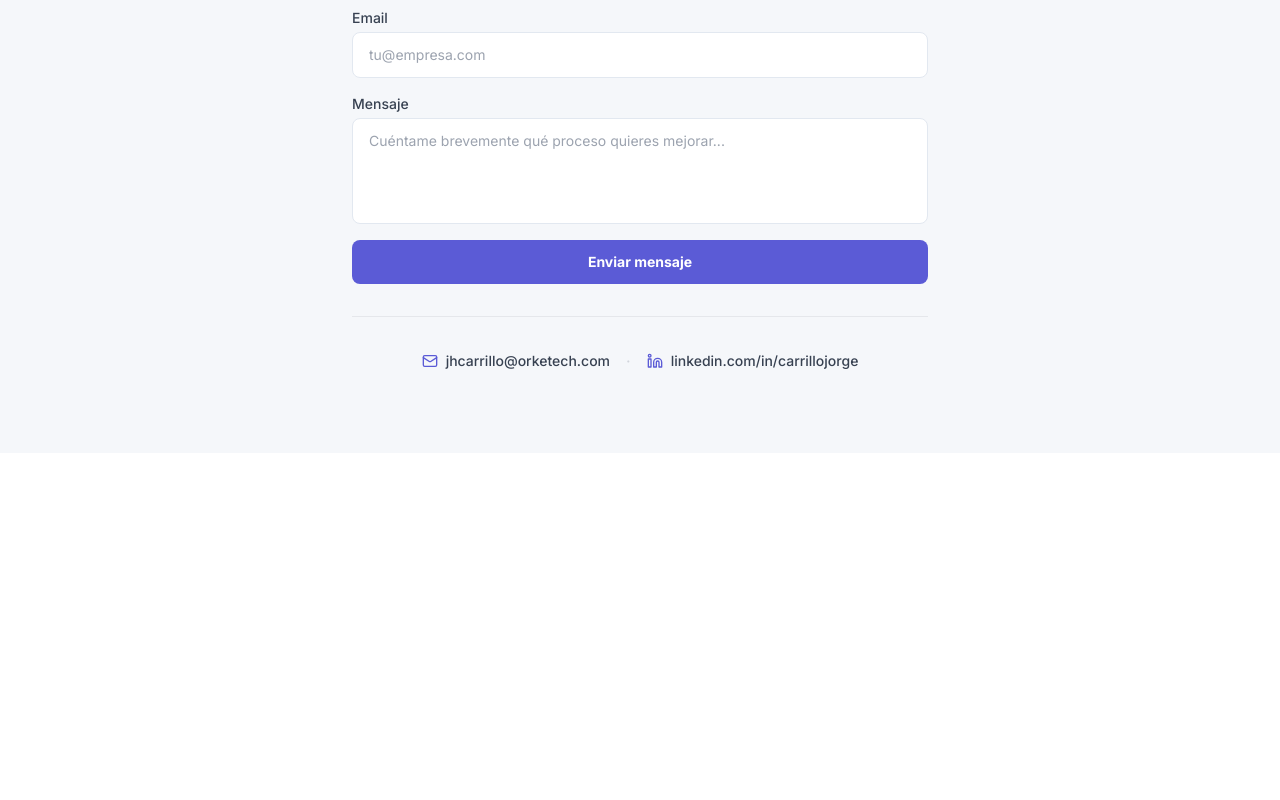
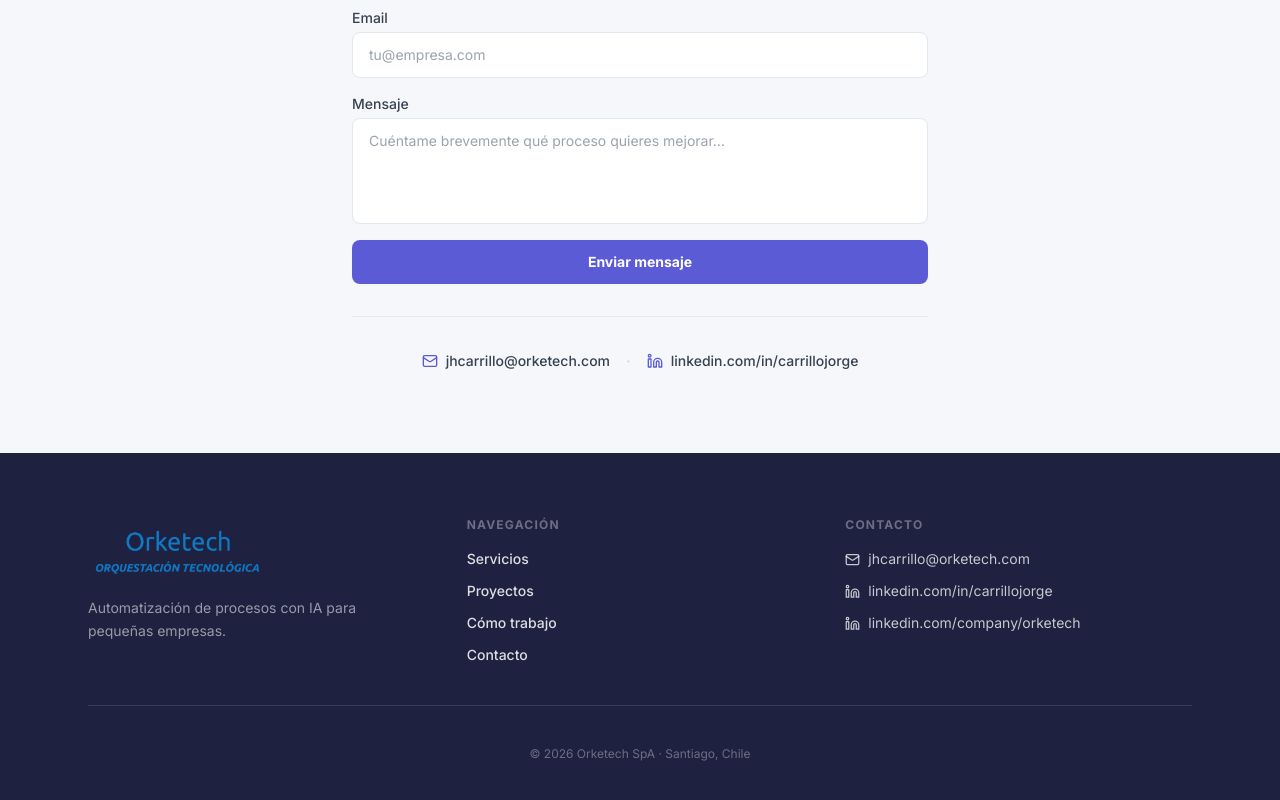
Before and after one commit to jhcarrillo74/orketech-landing, a React (Vite) app: page / in a window 1280 px wide. Shown: the part 5685-6485 px from the top of the page. Before the commit the page ends 6138 px from the top, so only its background shows below. Built offline with nearby package versions, Linux system fonts and the light colour scheme.

Commit message:
Updated App.tsx

```diff
--- a/src/App.tsx
+++ b/src/App.tsx
@@ -9,6 +9,7 @@ import Proyectos from './sections/Proyectos';
 import ComoTrabajo from './sections/ComoTrabajo';
 import QuienSoy from './sections/QuienSoy';
 import Contacto from './sections/Contacto';
+import Footer from './components/Footer';
 
 function App() {
   return (
@@ -26,6 +27,7 @@ function App() {
         <QuienSoy />
         <Contacto />
       </main>
+      <Footer />
     </div>
   );
 }
--- /dev/null
+++ b/src/components/Footer.jsx
@@ -0,0 +1,137 @@
+import { Mail, Linkedin } from 'lucide-react';
+
+const navLinks = [
+  { label: 'Servicios', href: '#servicios' },
+  { label: 'Proyectos', href: '#proyectos' },
+  { label: 'Cómo trabajo', href: '#como-trabajo' },
+  { label: 'Contacto', href: '#contacto' },
+];
+
+const contactLinks = [
+  {
+    icon: Mail,
+    label: 'jhcarrillo@orketech.com',
+    href: 'mailto:jhcarrillo@orketech.com',
+  },
+  {
+    icon: Linkedin,
+    label: 'linkedin.com/in/carrillojorge',
+    href: 'https://linkedin.com/in/carrillojorge',
+  },
+  {
+    icon: Linkedin,
+    label: 'linkedin.com/company/orketech',
+    href: 'https://linkedin.com/company/orketech',
+  },
+];
+
+export default function Footer() {
+  return (
+    <footer style={{ backgroundColor: '#1E2140' }}>
+      <div className="max-w-6xl mx-auto px-6 py-16">
+
+        {/* Three columns */}
+        <div className="grid grid-cols-1 md:grid-cols-3 gap-10 md:gap-8 text-center md:text-left">
+
+          {/* Left: logo + tagline */}
+          <div className="flex flex-col items-center md:items-start gap-4">
+            <img
+              src="/logo/Logo_4_Orketech.png"
+              alt="Orketech"
+              style={{ width: 180 }}
+            />
+            <p
+              className="text-sm leading-relaxed max-w-xs"
+              style={{
+                fontFamily: "'Inter', sans-serif",
+                color: 'rgba(255,255,255,0.55)',
+              }}
+            >
+              Automatización de procesos con IA para pequeñas empresas.
+            </p>
+          </div>
+
+          {/* Center: nav links */}
+          <div className="flex flex-col items-center md:items-start gap-3">
+            <p
+              className="text-xs font-semibold uppercase tracking-widest mb-1"
+              style={{
+                fontFamily: "'Inter', sans-serif",
+                color: 'rgba(255,255,255,0.35)',
+              }}
+            >
+              Navegación
+            </p>
+            {navLinks.map(({ label, href }) => (
+              <a
+                key={href}
+                href={href}
+                className="text-sm font-medium transition-colors duration-150"
+                style={{
+                  fontFamily: "'Inter', sans-serif",
+                  color: 'rgba(255,255,255,0.85)',
+                  textDecoration: 'none',
+                }}
+                onMouseEnter={e => (e.currentTarget.style.color = '#ffffff')}
+                onMouseLeave={e => (e.currentTarget.style.color = 'rgba(255,255,255,0.85)')}
+              >
+                {label}
+              </a>
+            ))}
+          </div>
+
+          {/* Right: contact links */}
+          <div className="flex flex-col items-center md:items-start gap-3">
+            <p
+              className="text-xs font-semibold uppercase tracking-widest mb-1"
+              style={{
+                fontFamily: "'Inter', sans-serif",
+                color: 'rgba(255,255,255,0.35)',
+              }}
+            >
+              Contacto
+            </p>
+            {contactLinks.map(({ icon: Icon, label, href }) => (
+              <a
+                key={href}
+                href={href}
+                target={href.startsWith('http') ? '_blank' : undefined}
+                rel={href.startsWith('http') ? 'noopener noreferrer' : undefined}
+                className="flex items-center gap-2 text-sm transition-colors duration-150"
+                style={{
+                  fontFamily: "'Inter', sans-serif",
+                  color: 'rgba(255,255,255,0.75)',
+                  textDecoration: 'none',
+                }}
+                onMouseEnter={e => (e.currentTarget.style.color = '#ffffff')}
+                onMouseLeave={e => (e.currentTarget.style.color = 'rgba(255,255,255,0.75)')}
+              >
+                <Icon size={15} strokeWidth={2} style={{ flexShrink: 0 }} />
+                {label}
+              </a>
+            ))}
+          </div>
+
+        </div>
+
+        {/* Divider */}
+        <hr
+          className="my-10"
+          style={{ borderColor: 'rgba(255,255,255,0.12)', borderTopWidth: 1 }}
+        />
+
+        {/* Copyright */}
+        <p
+          className="text-center text-xs"
+          style={{
+            fontFamily: "'Inter', sans-serif",
+            color: 'rgba(255,255,255,0.35)',
+          }}
+        >
+          © 2026 Orketech SpA · Santiago, Chile
+        </p>
+
+      </div>
+    </footer>
+  );
+}
```
